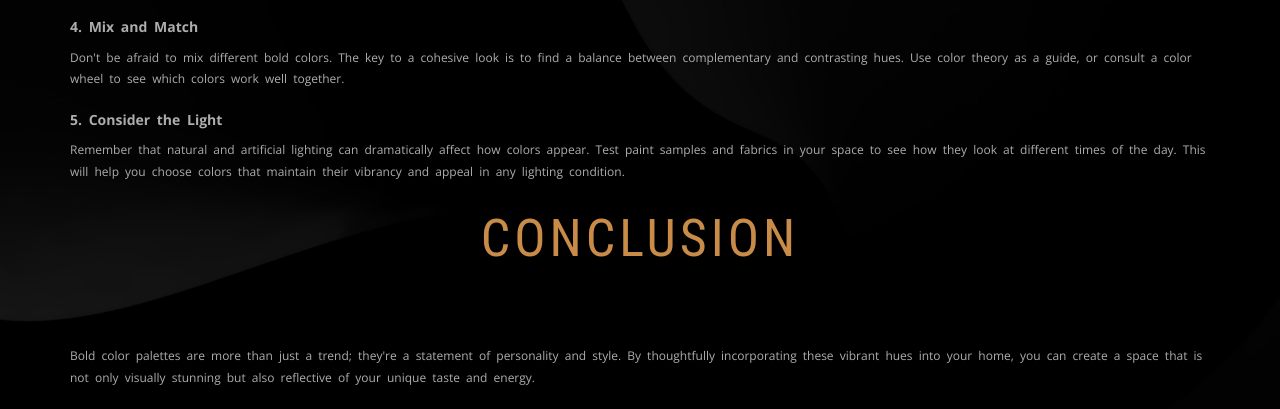
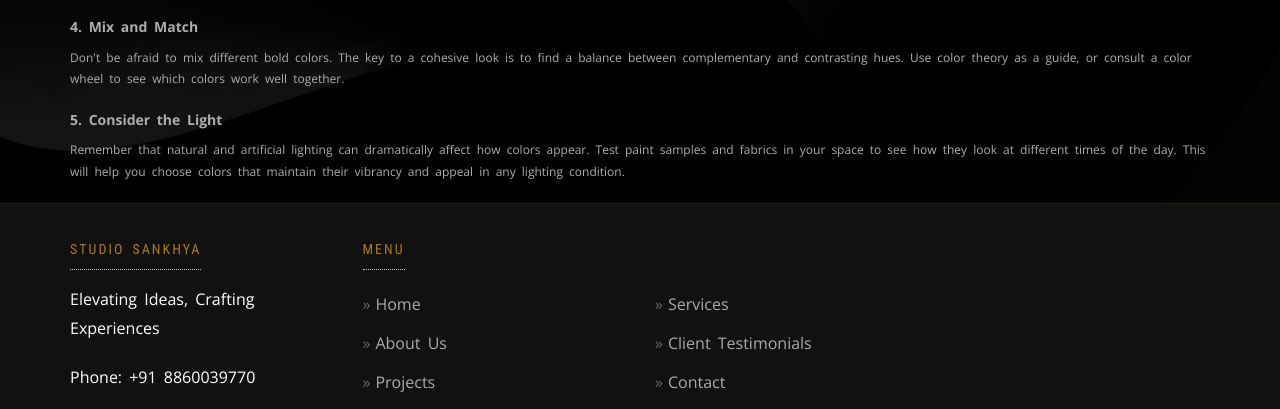
Before and after one commit to i-mouse/STUDIO_SANKHYA, a plain HTML site: page BoldPalettesDominatingModernInteriors.html in a window 1280 px wide. Shown: the part 1901-2310 px from the top of the page. Drawn offline with nearby package versions, Linux system fonts and the light colour scheme; a web font is replaced by a local one.

Commit message:
Update BoldPalettesDominatingModernInteriors.html

```diff
--- a/BoldPalettesDominatingModernInteriors.html
+++ b/BoldPalettesDominatingModernInteriors.html
@@ -176,11 +176,7 @@
                   <p>Remember that natural and artificial lighting can dramatically affect how colors appear. Test paint samples and fabrics in your space to see how they look at different times of the day. This will help you choose colors that maintain their vibrancy and appeal in any lighting condition.</p>
 
             </div>
-            <div>
-                  <h3 class="module-title font-alt">Conclusion</h3>
-              <p>Bold color palettes are more than just a trend; they're a statement of personality and style. By thoughtfully incorporating these vibrant hues into your home, you can create a space that is not only visually stunning but also reflective of your unique taste and energy.
-</p>
-          </div>
+
             </div>
 
 
```
